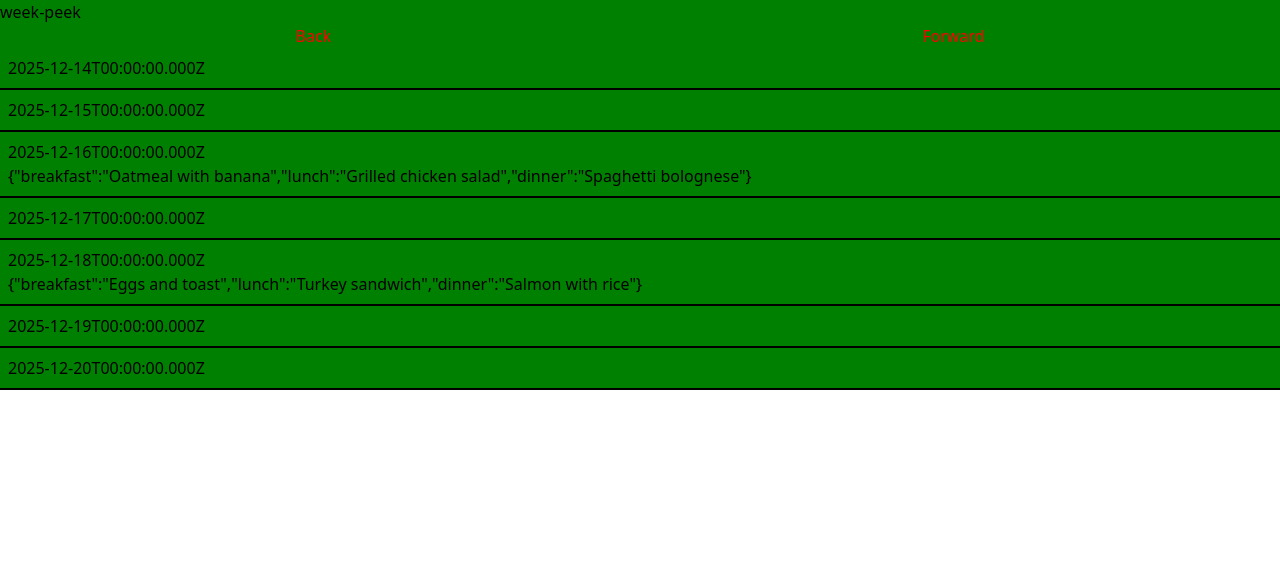
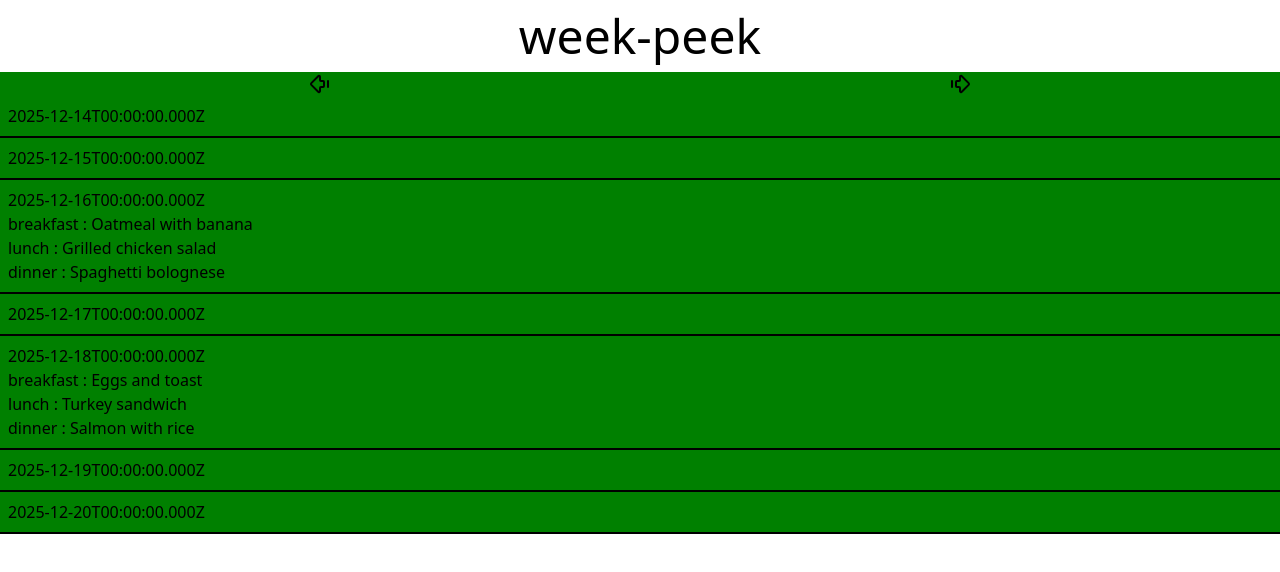
Before and after one commit to RecursionExcursion/week-peek, an Angular app: page / in a window 1280 px wide. Shown: the top 572 px of the page. Built offline with nearby package versions, Linux system fonts and the light colour scheme.

Commit message:
add icons and meal card

```diff
--- a/src/app/app.html
+++ b/src/app/app.html
@@ -1,24 +1,27 @@
 <style>
+  h1{
+    font-size: 3rem;
+  }
+
   div {
     background-color: green;
   }
 
   button {
     cursor: pointer;
-    color: red;
   }
 </style>
 
 <main>
-  <div>{{ title() }}</div>
+  <h1 class="text-center">{{ title() }}</h1>
 
   <div class="flex justify-around">
-    <button (click)="weekBackward()">Back</button>
-    <button (click)="weekForward()">Forward</button>
+    <button class="rotate-180" (click)="weekBackward()"><big-arrow-right /></button>
+    <button (click)="weekForward()"><big-arrow-right /></button>
   </div>
 
   <div class="flex flex-col">
-    @for (day of week(); track day){
+    @for (day of week(); track day[0]){
     <day-card [week]="day"></day-card>
     }
   </div>
--- a/src/components/daycard/day-card.html
+++ b/src/components/daycard/day-card.html
@@ -1,4 +1,4 @@
 <div class="p-2 border-b-2 border-black">
   <div>{{ getDate() }}</div>
-  <div>{{ getMeals() }}</div>
+  <meal-card [meals]="getMeals()"></meal-card>
 </div>
--- a/src/components/daycard/day-card.ts
+++ b/src/components/daycard/day-card.ts
@@ -1,10 +1,12 @@
 import { Component, input } from '@angular/core';
 import { ClientDay } from '../../weekPeek/util';
+import { MealCard } from '../mealCard/meal-card';
 
 @Component({
   selector: 'day-card',
   standalone: true,
   templateUrl: './day-card.html',
+  imports: [MealCard],
 })
 export class DayCard {
   week = input.required<ClientDay | undefined>();
@@ -15,7 +17,7 @@ export class DayCard {
   }
 
   getMeals() {
-    if (this.week() === undefined) return '';
-    return JSON.stringify(this.week()![1]?.meals);
+    // if (this.week() === undefined) return '';
+    return this.week()![1]?.meals ?? undefined
   }
 }
--- /dev/null
+++ b/src/components/icons/big-arrow-right.ts
@@ -0,0 +1,26 @@
+import { Component } from '@angular/core';
+
+@Component({
+  selector: 'big-arrow-right',
+  standalone: true,
+  template: `
+    <svg
+      xmlns="http://www.w3.org/2000/svg"
+      width="24"
+      height="24"
+      viewBox="0 0 24 24"
+      fill="none"
+      stroke="currentColor"
+      stroke-width="2"
+      stroke-linecap="round"
+      stroke-linejoin="round"
+      class="lucide lucide-arrow-big-right-dash-icon lucide-arrow-big-right-dash"
+    >
+      <path
+        d="M11 9a1 1 0 0 0 1-1V5.061a1 1 0 0 1 1.811-.75l6.836 6.836a1.207 1.207 0 0 1 0 1.707l-6.836 6.835a1 1 0 0 1-1.811-.75V16a1 1 0 0 0-1-1H9a1 1 0 0 1-1-1v-4a1 1 0 0 1 1-1z"
+      />
+      <path d="M4 9v6" />
+    </svg>
+  `,
+})
+export class BigArrowRight {}
--- /dev/null
+++ b/src/components/mealCard/meal-card.html
@@ -0,0 +1,5 @@
+<div>
+  @if (meals()) { @for (m of getMeals(); track m[0]){
+  <div>{{ m[0] }} : {{ m[1] }}</div>
+  } }
+</div>
--- /dev/null
+++ b/src/components/mealCard/meal-card.ts
@@ -0,0 +1,18 @@
+import { Component, input } from '@angular/core';
+import { Meals } from '../../weekPeek/types';
+
+@Component({
+  selector: 'meal-card',
+  standalone: true,
+  templateUrl: './meal-card.html',
+})
+export class MealCard {
+  meals = input.required<Meals | undefined>();
+
+  getMeals() {
+    // const m = this.meals();
+    // if (m) {
+      return Object.entries(this.meals()!);
+    // }
+  }
+}
--- a/src/weekPeek/types.ts
+++ b/src/weekPeek/types.ts
@@ -13,13 +13,14 @@ export type User = {
 export type Days = Record<number, Day>;
 
 export type Day = {
-  meals: {
-    breakfast: Meal;
-    lunch: Meal;
-    dinner: Meal;
-  };
+  meals: Meals;
 };
 
+export type Meals = {
+  breakfast: Meal;
+  lunch: Meal;
+  dinner: Meal;
+};
 export type Meal = string;
 
 type Item = {
```
Also changed, not shown: src/app/app.ts (+3 -4 lines).
